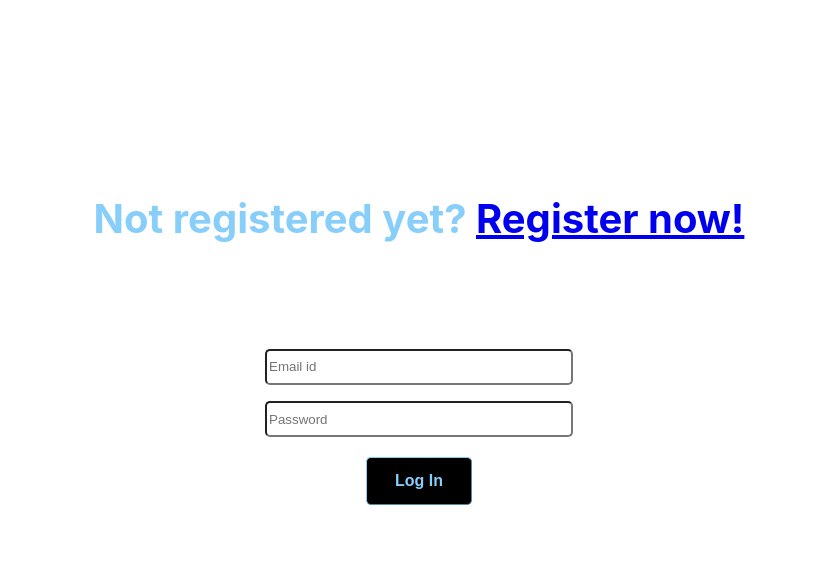
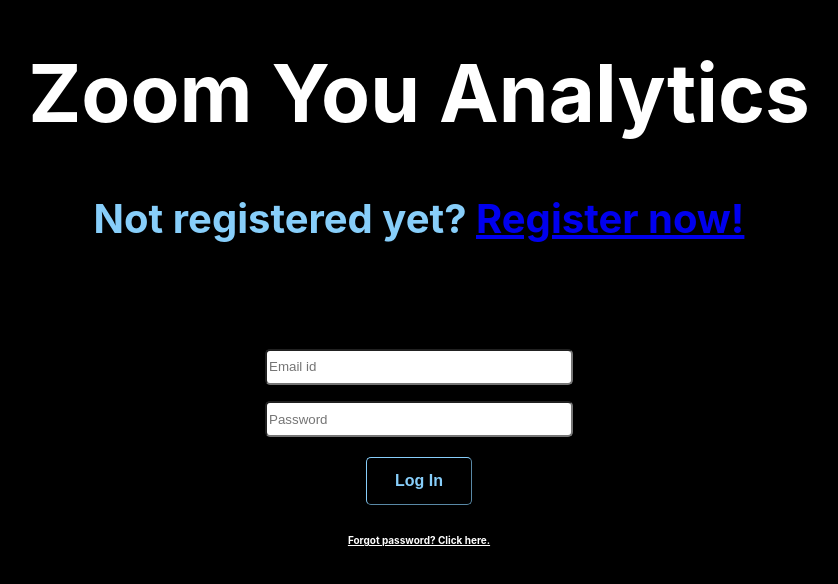
Before and after one commit to abefong54/jaas-summerhacks, a React (Create React App) app in the folder client/: page / in a window 1280 px wide. Shown: the part 110-694 px from the top of the page, without its empty margins (221-1059 px from the left). Built offline with nearby package versions, Linux system fonts and the light colour scheme.

Commit message:
Updated index page color

```diff
--- a/client/src/components/Login/login.css
+++ b/client/src/components/Login/login.css
@@ -1,21 +1,24 @@
-body{
+body {
+  background-color: black;
   /* background-color: black; */
-    color:#87cefa;
-  }
-  .container{
-    padding:100px;
-  }
-  .login-title{
-    text-align: center;
-    font-size:40px;
-    font-weight: bold;
-
+  color: lightskyblue;
 }
 
-  #email,#password{
-    height:30px;
-    width:300px;
-    border-radius: 5px;;
+.container {
+  padding: 100px;
+}
+
+.login-title {
+  text-align: center;
+  font-size: 40px;
+  font-weight: bold;
+}
+
+#email,
+#password {
+  height: 30px;
+  width: 300px;
+  border-radius: 5px;
 }
 
 .btn {
@@ -25,19 +28,15 @@ body{
   font-weight: bold;
   color: lightskyblue;
   padding: 14px 28px;
-    margin-top:20px;
+  margin-top: 20px;
   font-size: 16px;
   cursor: pointer;
-
 }
-  .forgotPass{
+.forgotPass {
   font-size: 10px;
-    color:lightskyblue;
+  color: lightskyblue;
   font-weight: bold;
-
-
-
 }
-  a:visited{
-    color:white;
+a:visited {
+  color: white;
 }
```
Also changed, not shown: client/public/index.html (+4 -4 lines), 1 other file (tests, documents, lock files or other folders). Lines whose indentation alone changed are shown as unchanged.
